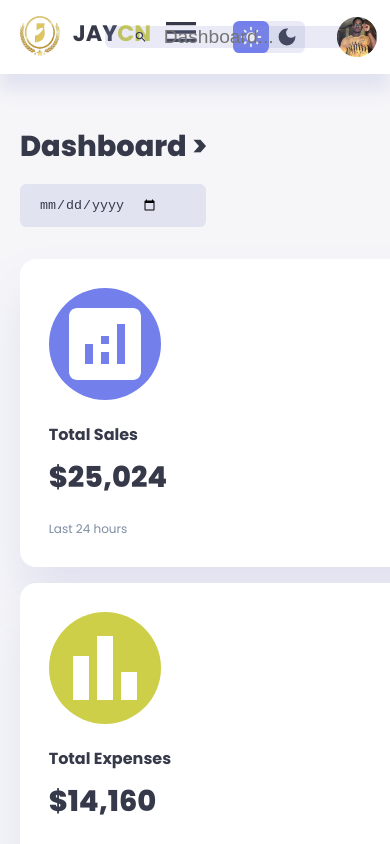
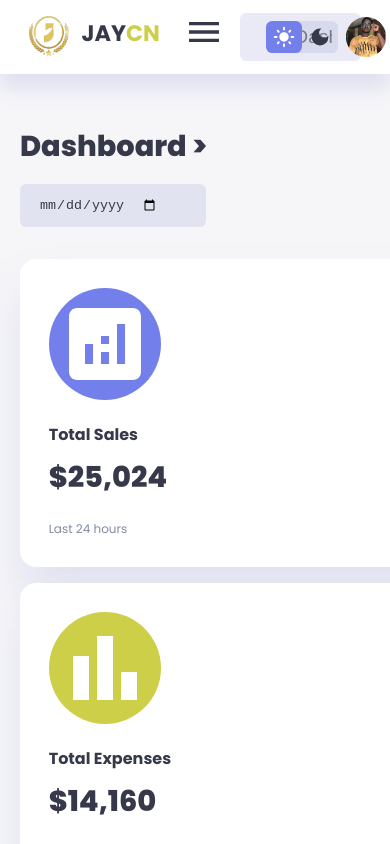
Before and after one commit to Jaycns/Dashboard, a Next.js app: page / in a window 390 px wide. Shown: the top 844 px of the page. Built offline with nearby package versions, Linux system fonts and the light colour scheme.

Commit message:
recommitted

```diff
--- a/components/tops.js
+++ b/components/tops.js
@@ -60,6 +60,7 @@ function Top({ setClick, click }) {
             value={inputVal}
           />
         </form>
+        <div className={styles.end}>
           <div
             className={styles.toggler}
             onClick={themeToggler}
@@ -87,6 +88,7 @@ function Top({ setClick, click }) {
           </div>
         </div>
       </div>
+    </div>
   );
 }
 
--- a/styles/nav.module.scss
+++ b/styles/nav.module.scss
@@ -4,13 +4,14 @@
   align-items: center;
   justify-content: space-between;
   margin-top: 1.4rem;
-  position: absolute;
-  left: 1%;
 }
 .btn {
   font-size: 25px;
   margin-left: 1.4rem;
   display: none;
+  @media screen and (max-width: 650px) {
+     margin-left: 1rem;
+  }
 }
 .logo {
   display: flex;
--- a/styles/top.module.scss
+++ b/styles/top.module.scss
@@ -13,8 +13,6 @@
   z-index: 2;
   box-shadow: 0 1rem 1rem $color-light;
   display: flex;
-  justify-content: flex-end;
-  gap: 2rem;
 
   @media screen and (max-width: 768px) {
     img {
@@ -31,13 +29,24 @@
     align-items: center;
     gap: 1rem;
     color: $color-dark;
-    position: absolute;
-    left: 15%;
     font-size: 1rem;
+    margin: 0 10rem;
     @media screen and (max-width: 768px) {
-      left: 27%;
-      width: 16rem;
-      height: 1rem;
+      width: 20rem;
+      height: 3rem;
+      margin: 0 4rem;
+    }
+    @media screen and (max-width: 750px) {
+      width: 14rem;
+      height: 3rem;
+      margin: 0 2rem;
+
+    }
+    @media screen and (max-width: 650px) {
+      width: 14rem;
+      height: 3rem;
+      margin: 0 1rem;
+
     }
     input {
       width: 100%;
@@ -48,7 +57,13 @@
       font-size: 1.2rem;
     }
   }
-
+  .end {
+    display: flex;
+    justify-content: center;
+    align-items: center;
+    position: absolute;
+    right: 1%;
+  }
   .toggler {
     width: 4.4rem;
     background: $color-light;
@@ -59,7 +74,16 @@
     width: 4.5rem;
     cursor: pointer;
     border-radius: $border-radius-1;
-
+    margin: 0rem 2.5rem;
+    @media screen and (max-width: 768px) {
+      margin: 0rem 1.5rem;
+    }
+    @media screen and (max-width: 750px) {
+      margin: 0rem 1rem;
+    }
+    @media screen and (max-width: 650px) {
+      margin: 0rem .5rem;
+    }
     .span {
       font-size: 1.2rem;
       width: 50%;
@@ -84,6 +108,7 @@
     color: $color-dark;
     position: relative;
     font-size: 2.5rem;
+    margin-left: 1.5rem;
     .span {
       font-size: 2rem;
     }
```
Lines whose indentation alone changed are shown as unchanged.
